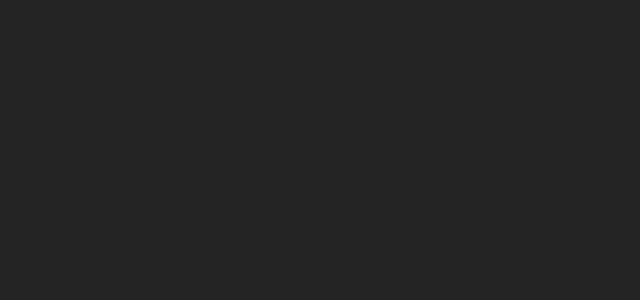
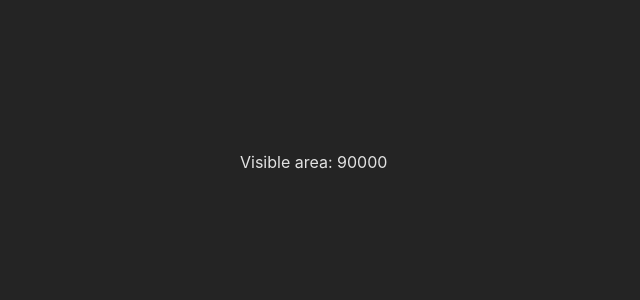
Before and after one commit to artars89/home-exercise, a React (Vite) app: page / in a window 1280 px wide. Shown: the top 300 px of the page, without its empty margins (0-640 px from the left). Built offline with nearby package versions, Linux system fonts and the light colour scheme.

Commit message:
Add StaticAreaBox

```diff
--- a/src/App.tsx
+++ b/src/App.tsx
@@ -1,10 +1,15 @@
+import { useState } from 'react';
 import DraggableBox, { DraggableBoxProps } from './components/DraggableBox';
-import { APP_CONTAINER_HEIGHT, APP_CONTAINER_WIDTH, DRAGGABLE_BOXES_COUNT, DRAGGABLE_BOX_SIZE } from './utils';
+import StaticAreaBox, { StaticAreaBoxProps } from './components/StaticAreaBox';
+import { APP_CONTAINER_HEIGHT, APP_CONTAINER_WIDTH, DRAGGABLE_BOXES_COUNT, DRAGGABLE_BOX_SIZE, STATIC_BOX_SIZE } from './utils';
 
 const appContainerStyle = {
   width: APP_CONTAINER_WIDTH,
   height: APP_CONTAINER_HEIGHT,
 };
+
+const staticAreaBoxX = APP_CONTAINER_WIDTH / 4 * 3 - STATIC_BOX_SIZE / 2;
+const staticAreaBoxY = APP_CONTAINER_HEIGHT / 2 - STATIC_BOX_SIZE / 2;
 
 function getRandomBoxGap() {
   return parseInt(`${Math.random() * 30}`, 10) + 10;
@@ -18,12 +23,20 @@
     }));
 
 function App() {
+  const [boxPositions, setBoxPositions] = useState<StaticAreaBoxProps['boxPositions']>({});
   const onDraggableBoxUpdate: DraggableBoxProps['onUpdate'] = (id, pos) => {
+    setBoxPositions({ ...boxPositions, [id]: pos });
   };
+
   return (
     <div>
       <div className='border border-gray-500 rounded-sm relative' style={appContainerStyle}>
-      {
+        <StaticAreaBox
+            x={staticAreaBoxX}
+            y={staticAreaBoxY}
+            boxPositions={boxPositions}
+          />
+        {
           draggableBoxes.map((draggableBoxe) => (
             <DraggableBox
               {...draggableBoxe}
--- /dev/null
+++ b/src/components/StaticAreaBox.tsx
@@ -0,0 +1,31 @@
+import React from "react";
+import { STATIC_BOX_SIZE } from "../utils";
+import { Position } from "./DraggableBox";
+
+export interface StaticAreaBoxProps extends React.HTMLProps<HTMLDivElement> {
+    x: number;
+    y: number;
+    boxPositions: Record<string, Position>;
+}
+
+const getRectArea = (width: number, height: number) => width * height;
+
+export default function StaticAreaBox({ x = 0, y = 0, boxPositions }: StaticAreaBoxProps) {
+    const initialArea = getRectArea(STATIC_BOX_SIZE, STATIC_BOX_SIZE);
+    const areaToSub = 0;
+    const finalArea = initialArea - areaToSub;
+    const staticBoxStyle = {
+        top: y,
+        left: x,
+        width: STATIC_BOX_SIZE,
+        height: STATIC_BOX_SIZE,
+    };
+
+    return (
+        <div className="bg-red-500 absolute" style={staticBoxStyle}>
+            <div className="absolute left-0 bottom-[-25px]">
+                Visible area: {finalArea}
+            </div>
+        </div>
+    )
+}
```
